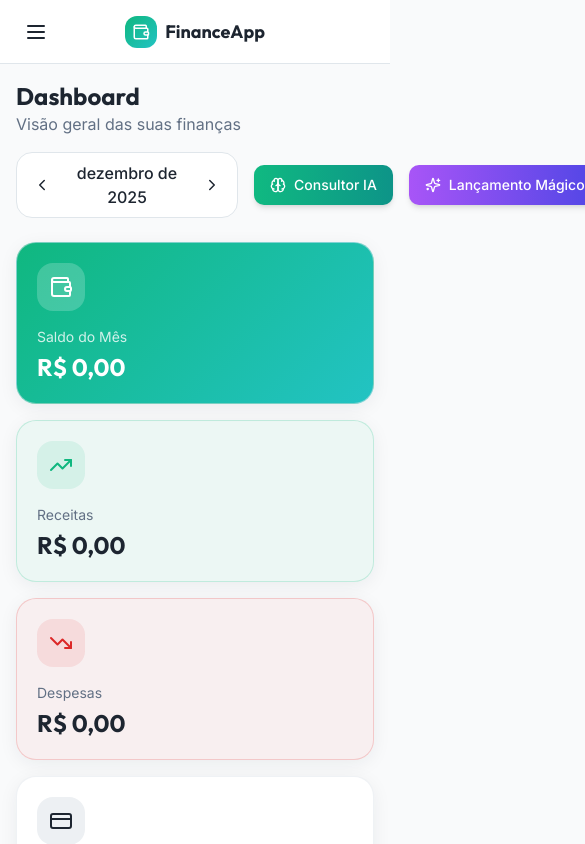
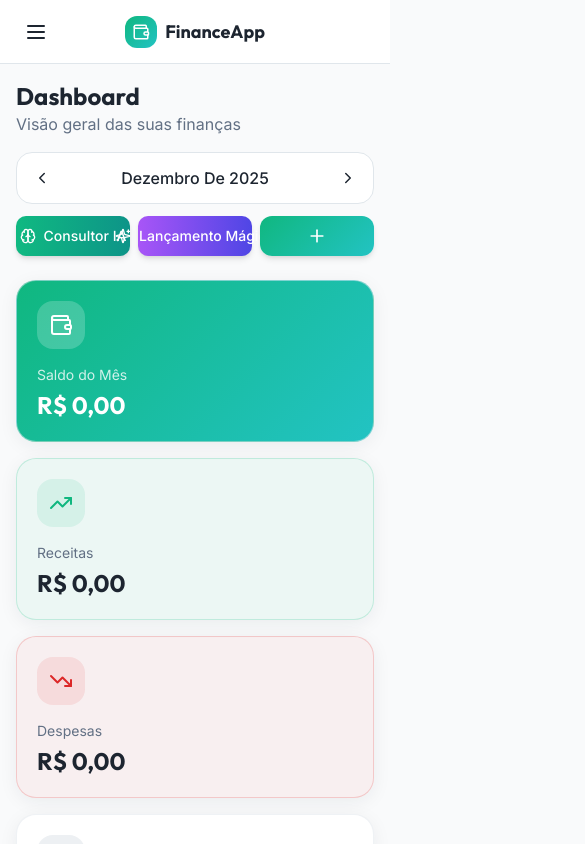
Before and after one commit to cassiomeira/finance-app, a React (Vite) app: page /dashboard in a window 390 px wide. Shown: the top 844 px of the page, 585 px wide, since content can reach past the window. Built offline with nearby package versions, Linux system fonts and the light colour scheme; the HTML template or start-up script is replaced by a standard one.

Commit message:
fix: responsive dashboard header for mobile

```diff
--- a/package.json
+++ b/package.json
@@ -11,6 +11,9 @@
     "preview": "vite preview"
   },
   "dependencies": {
+    "@capacitor/android": "^7.4.4",
+    "@capacitor/cli": "^7.4.4",
+    "@capacitor/core": "^7.4.4",
     "@hookform/resolvers": "^3.10.0",
     "@radix-ui/react-accordion": "^1.2.11",
     "@radix-ui/react-alert-dialog": "^1.1.14",
--- a/src/pages/Dashboard.tsx
+++ b/src/pages/Dashboard.tsx
@@ -109,13 +109,16 @@ export default function Dashboard() {
     <AppLayout>
       <div className="space-y-6">
         {/* Header */}
+        {/* Header */}
+        <div className="flex flex-col gap-4">
           <div className="flex flex-col lg:flex-row lg:items-center justify-between gap-4">
             <div>
               <h1 className="text-2xl lg:text-3xl font-display font-bold">Dashboard</h1>
               <p className="text-muted-foreground">Visão geral das suas finanças</p>
             </div>
-          <div className="flex items-center gap-4">
-            {/* Month Navigator */}
+
+            {/* Desktop Controls */}
+            <div className="hidden lg:flex items-center gap-4">
               <div className="flex items-center gap-2 bg-card rounded-xl p-2 border border-border">
                 <button
                   onClick={() => navigateMonth('prev')}
@@ -142,8 +145,43 @@ export default function Dashboard() {
                 className="btn-finance-primary"
               >
                 <Plus size={20} />
-              <span className="hidden sm:inline">Novo Lançamento</span>
+                <span>Novo Lançamento</span>
               </button>
+            </div>
+          </div>
+
+          {/* Mobile Controls */}
+          <div className="flex flex-col gap-3 lg:hidden">
+            {/* Month Navigator Mobile */}
+            <div className="flex items-center justify-between bg-card rounded-xl p-2 border border-border w-full">
+              <button
+                onClick={() => navigateMonth('prev')}
+                className="p-2 rounded-lg hover:bg-muted transition-colors"
+              >
+                <ChevronLeft size={18} />
+              </button>
+              <span className="font-medium text-center capitalize">
+                {format(selectedMonth, "MMMM 'de' yyyy", { locale: ptBR })}
+              </span>
+              <button
+                onClick={() => navigateMonth('next')}
+                className="p-2 rounded-lg hover:bg-muted transition-colors"
+              >
+                <ChevronRight size={18} />
+              </button>
+            </div>
+
+            {/* Action Buttons Grid */}
+            <div className="grid grid-cols-3 gap-2">
+              <FinancialAdvisor />
+              <MagicInput onTransactionGenerated={handleMagicTransaction} />
+              <button
+                onClick={handleOpenNewTransaction}
+                className="btn-finance-primary justify-center px-0"
+              >
+                <Plus size={20} />
+              </button>
+            </div>
           </div>
         </div>
 
```
Also changed, not shown: capacitor.config.ts (added, +9 -0 lines), 54 other files (tests, documents, lock files or other folders). Lines whose indentation alone changed are shown as unchanged.
